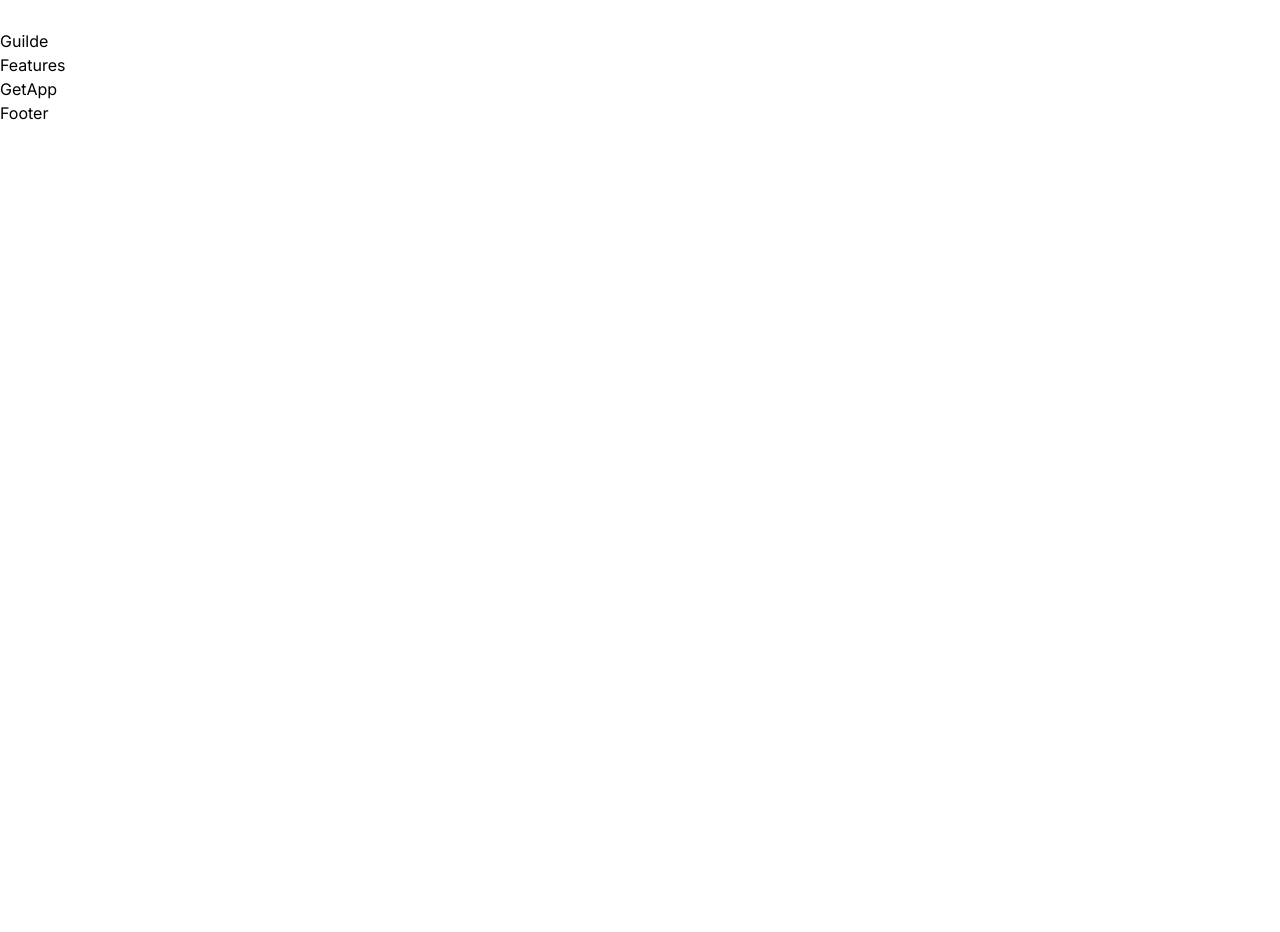
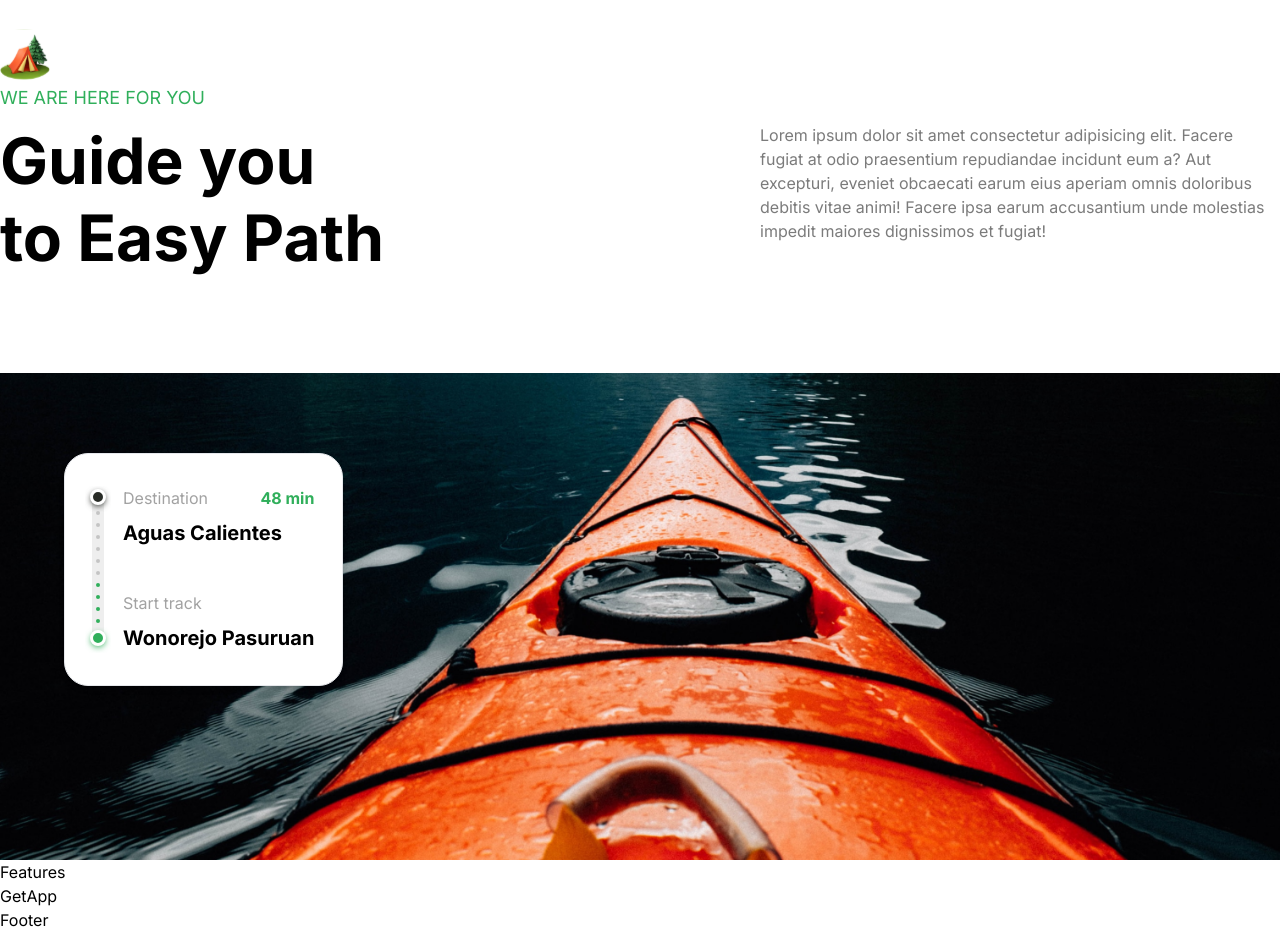
Before and after one commit to wainuchai11/nextjs-travel-app, a Next.js app: page / in a window 1280 px wide. Shown: the part 1760-2692 px from the top of the page. Before the commit the page ends 1885 px from the top, so only its background shows below. Built offline with nearby package versions, Linux system fonts and the light colour scheme.

Commit message:
Replace Guilde component with Guide component

```diff
--- a/app/page.tsx
+++ b/app/page.tsx
@@ -1,7 +1,7 @@
 import Camp from "@/components/Camp";
 import Features from "@/components/Features";
 import GetApp from "@/components/GetApp";
-import Guilde from "@/components/Guilde";
+import Guide from "@/components/Guide";
 import Hero from "@/components/Hero";
 
 export default function Home() {
@@ -9,7 +9,7 @@
     <>
       <Hero />
       <Camp />
-      <Guilde />
+      <Guide />
       <Features />
       <GetApp />
     </>
--- /dev/null
+++ b/components/Guide.tsx
@@ -0,0 +1,64 @@
+import Image from "next/image";
+
+const Guide = () => {
+  return (
+    <section className="flexCenter flex-col ">
+      <div className="padding-containter max-container w-full pb-24 ">
+        <Image src="/camp.svg" alt="camp" width={50} height={50} />
+        <p className="uppercase regular-18 mt-1 mb-3 text-green-50">
+          We are here for you
+        </p>
+        <div className="flex flex-wrap justify-between gap-5 lg:gap-10">
+          <h2 className="bold-40 lg:bold-64 xl:max-w-[390px]">
+            Guide you to Easy Path
+          </h2>
+          <p className="regular-16 text-gray-30 xl:max-w-[520px]">
+            Lorem ipsum dolor sit amet consectetur adipisicing elit. Facere
+            fugiat at odio praesentium repudiandae incidunt eum a? Aut
+            excepturi, eveniet obcaecati earum eius aperiam omnis doloribus
+            debitis vitae animi! Facere ipsa earum accusantium unde molestias
+            impedit maiores dignissimos et fugiat!
+          </p>
+        </div>
+      </div>
+
+      <div className="flexCenter max-container relative w-full">
+        <Image
+          className="w-full object-cover object-center 2xl:rounded-5xl"
+          src="/boat.png"
+          alt="boat"
+          width={1440}
+          height={580}
+        />
+
+        <div className="absolute flex bg-white py-8 pl-5 pr-7 gap-3 rounded-3xl border shadow-md md:left-[5%] lg:top-20">
+          <Image
+            className="h-full w-auto"
+            src="/meter.svg"
+            alt="meter"
+            width={16}
+            height={158}
+          />
+          <div className="flexBetween flex-col">
+            <div className="flex w-full flex-col">
+              <div className="flexBetween w-full ">
+                <p className="regular-16 text-gray-20">Destination </p>
+                <p className="bold-16 text-green-50">48 min</p>
+              </div>
+              <p className="bold-20 mt-2">Aguas Calientes</p>
+            </div>
+
+            <div className="flex w-full flex-col">
+              <p className="regular-16 text-gray-20">Start track </p>
+              <h4 className="bold-20 mt-2 whitespace-nowrap">
+                Wonorejo Pasuruan
+              </h4>
+            </div>
+          </div>
+        </div>
+      </div>
+    </section>
+  );
+};
+
+export default Guide;
--- a/components/Guilde.tsx
+++ /dev/null
@@ -1,7 +0,0 @@
-import React from "react";
-
-const Guilde = () => {
-  return <div>Guilde</div>;
-};
-
-export default Guilde;
```
